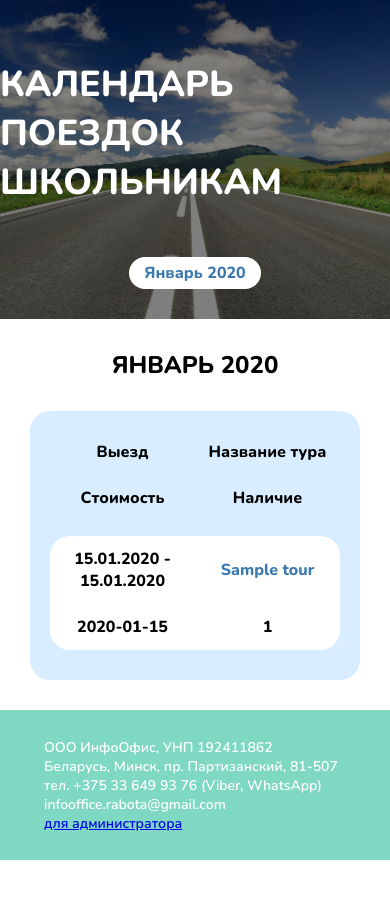
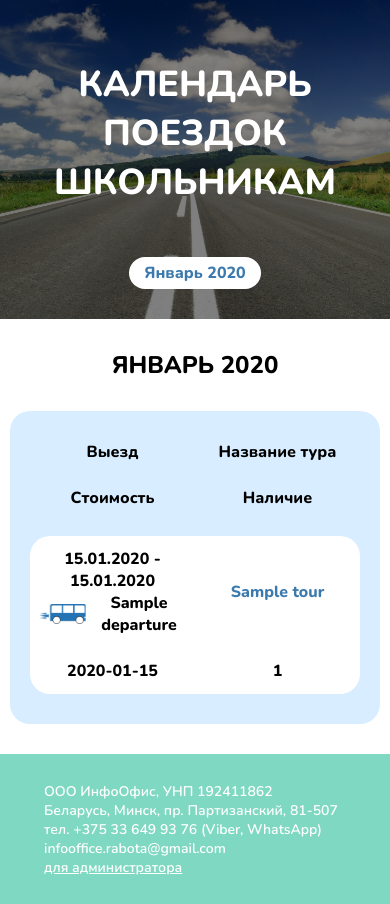
Before and after one commit to IgorSulj/SchoolTour, a Django app: page /calendar/ in a window 390 px wide. Shown: the part 70-974 px from the top of the page. Before the commit the page ends 930 px from the top, so only its background shows below. Run offline with Django 4.2, Linux system fonts and the light colour scheme; tables that the repository leaves empty hold one stand-in row (values such as "Sample post").

Commit message:
Changed css

```diff
--- a/tours/static/css/base.css
+++ b/tours/static/css/base.css
@@ -13,6 +13,10 @@ footer div, .annotation {
 footer ul a, .menu a {
   color: inherit;
   text-decoration: none;
+}
+
+.login {
+  color: white;
 }
 
 header {
@@ -37,7 +41,7 @@ header {
 
 .annotation .lower {
   display: flex;
-  align-items: center;
+  justify-content: center;
   gap: 5px;
 }
 
--- a/tours/static/css/calendar.css
+++ b/tours/static/css/calendar.css
@@ -24,6 +24,7 @@
   color: white;
   margin: 0;
   align-self: center;
+  text-align: center;
   text-transform: uppercase;
 }
 .head .buttons {
@@ -97,8 +98,9 @@
   margin-bottom: 0;
 }
 
-.month__tour div {
+.month__tour>div {
   display: flex;
+  flex-direction: column;
   justify-content: center;
   align-items: center;
   margin: 0;
@@ -111,6 +113,21 @@
   color: #3C7AAE;
   text-decoration: none;
 }
+
+.place {
+  display: flex;
+  align-items: center;
+  gap: 7px;
+}
+
+.place__icon {
+  width: 46px;
+  height: 20px;
+  background-image: url("/static/img/Bus.png");
+  background-size: contain;
+  flex-shrink: 0;
+}
+
 .month__tour .usual-button {
   background-color: #7FD8C2;
   color: white;
@@ -128,4 +145,8 @@
   .month__tour, .month__tours__titles {
     grid-template-columns: repeat(2, 1fr);
   }
+
+  .months {
+    margin: 0 10px;
+  }
 }
--- a/tours/static/css/category.css
+++ b/tours/static/css/category.css
@@ -150,6 +150,7 @@
 
 .place {
   display: flex;
+  align-items: center;
   gap: 7px;
 }
 
@@ -158,6 +159,7 @@
   height: 20px;
   background-image: url("/static/img/Bus.png");
   background-size: contain;
+  flex-shrink: 0;
 }
 
 .place__text {
@@ -170,12 +172,14 @@
   font-weight: 800;
   font-size: 16px;
   color: #3C7AAE;
+  text-align: center;
 }
 
 .subname {
   font-weight: 800;
   font-size: 16px;
   color: #7FD8C2;
+  text-align: center;
 }
 
 .booking {
--- a/tours/templates/calendar.html
+++ b/tours/templates/calendar.html
@@ -1,7 +1,7 @@
 {% extends 'base.html' %}
 {% load static %}
 {% block title %}Календарь{% endblock title %}
-{% block head %}<link rel="stylesheet" href="{% static 'css/calendar.css' %}?2">{% endblock head %}
+{% block head %}<link rel="stylesheet" href="{% static 'css/calendar.css' %}?3">{% endblock head %}
 {% block content %}
 <div class="head__wrapper">
     <div class="head">
@@ -26,7 +26,13 @@
             </div>
             {% for date in month.dates %}
             <div class="month__tour">
-                <div><p>{{ date.start_date | date:"d.m.Y" }}{% if date.end_date %} - {{ date.end_date | date:"d.m.Y" }}{% endif %}</p></div>
+                <div>
+                    <p>{{ date.start_date | date:"d.m.Y" }}{% if date.end_date %} - {{ date.end_date | date:"d.m.Y" }}{% endif %}</p>
+                    <div class="place">
+                        <div class="place__icon"></div>
+                        <p class="place__text">{{ date.tour.departure }}</p>
+                    </div>
+                </div>
                 <div><p><a href="{% url 'tours:tour' date.tour.slug %}">{{ date.tour }}</a></p></div>
                 <div><p>{{ date.price }}</p></div>
                 <div><p>{{ date.places }}</p></div>
--- a/tours/templates/category.html
+++ b/tours/templates/category.html
@@ -1,7 +1,7 @@
 {% extends 'base.html' %}
 {% load static %}
 {% block title %}Главная{% endblock title %}
-{% block head %}<link rel="stylesheet" href="{% static 'css/category.css' %}?6">{% endblock head %}
+{% block head %}<link rel="stylesheet" href="{% static 'css/category.css' %}?7">{% endblock head %}
 {% block content %}
 <div class="head__wrapper">
     <div class="head">
--- a/tours/templates/contacts.html
+++ b/tours/templates/contacts.html
@@ -1,7 +1,7 @@
 {% extends 'base.html' %}
 {% load static %}
 {% block title %}Контакты{% endblock title %}
-{% block head %}<link href="{% static 'css/contacts.css' %}?2" rel="stylesheet">{% endblock head %}
+{% block head %}<link href="{% static 'css/contacts.css' %}?3" rel="stylesheet">{% endblock head %}
 {% block content %}
 <h1>Экскурсии школьникам <span>SchoolTour</span></h1>
 <h2>Нескучные прогулки по городам и странам для детей и родителей!</h2>
--- a/tours/templates/tour.html
+++ b/tours/templates/tour.html
@@ -2,7 +2,7 @@
 {% load static %}
 {% block title %}{{ tour.name }}{% endblock title %}
 {% block head %}
-<link rel="stylesheet" href="{% static 'css/tour.css' %}?1">
+<link rel="stylesheet" href="{% static 'css/tour.css' %}?2">
 {% endblock head %}
 {% block content %}
 <div class="head">
```
Also changed, not shown: tours/static/css/contacts.css (+15 -1 lines), tours/static/css/tour.css (+15 -8 lines).
